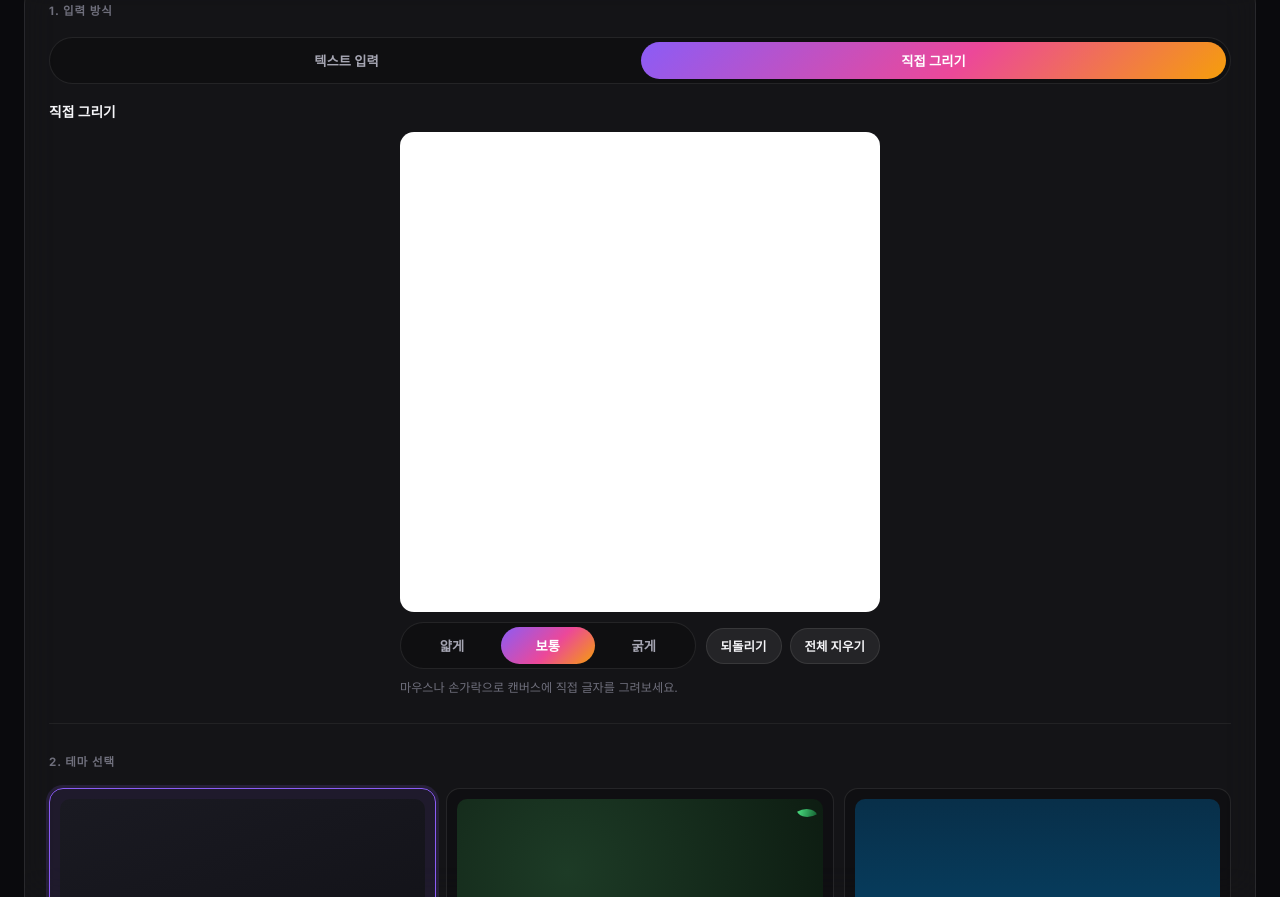
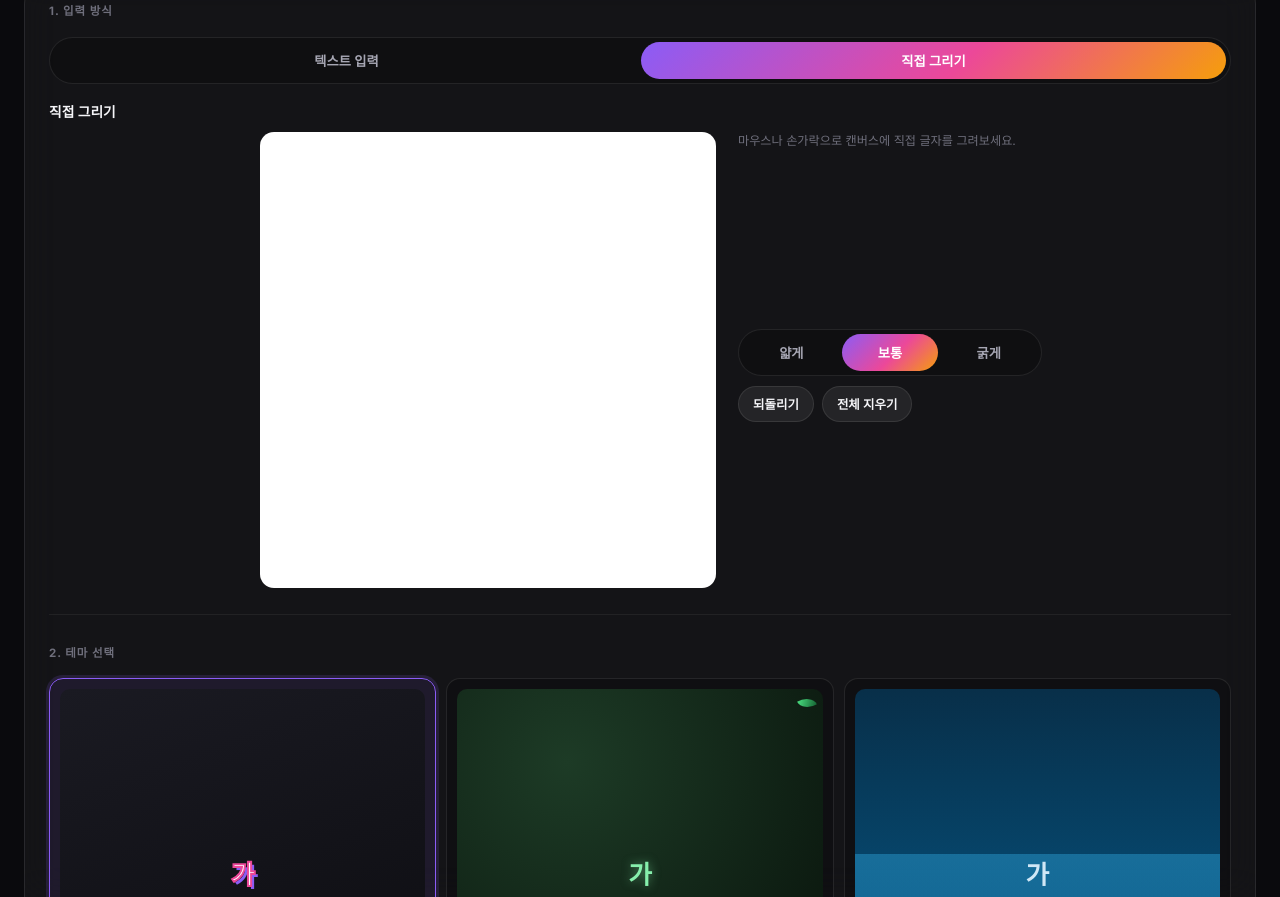
Before and after one commit to visual-viu/ds-sjcu202609, a website: page public/index.html in a window 1280 px wide. Shown: the part 652-1549 px from the top of the page. Drawn offline with Linux system fonts and the light colour scheme; a web font is replaced by a local one.

Commit message:
Split drawing pad into 60/40 canvas + toolbar columns on wide screens
On screens wider than 640px, the canvas now takes the left 60% while
the hint text and brush/undo/clear controls stack in the right 40%
column, instead of everything stacking full-width above the canvas.
Narrow screens keep the original stacked layout.

Co-Authored-By: Claude Sonnet 5 <noreply@anthropic.com>
Claude-Session: https://claude.ai/code/session_01A4jAYuqxNGfsy2yTzjqLqC

```diff
--- a/public/style.css
+++ b/public/style.css
@@ -346,6 +346,27 @@ body::before {
 }
 .draw-brush-toggle { flex: 1; min-width: 170px; }
 .draw-actions { display: flex; gap: 8px; }
+
+@media (min-width: 641px) {
+  .draw-pad {
+    max-width: 760px;
+    display: grid;
+    grid-template-columns: 60% 40%;
+    grid-template-rows: auto auto;
+    column-gap: 22px;
+    row-gap: 12px;
+    align-items: start;
+  }
+  #drawCanvas { grid-column: 1; grid-row: 1 / 3; }
+  .field-hint-single { grid-column: 2; grid-row: 1; }
+  .draw-toolbar {
+    grid-column: 2;
+    grid-row: 2;
+    flex-direction: column;
+    align-items: stretch;
+  }
+  .draw-brush-toggle { min-width: 0; }
+}
 
 .btn-sm { padding: 8px 14px; font-size: 0.78rem; }
 
```
